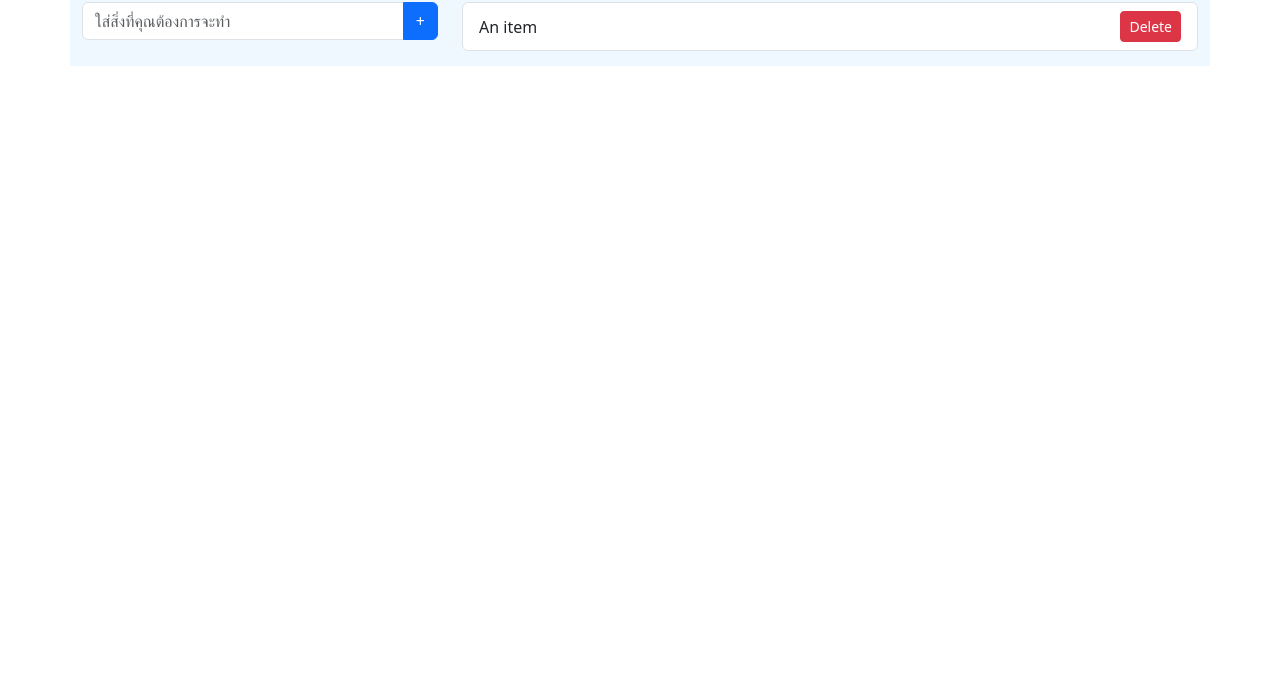
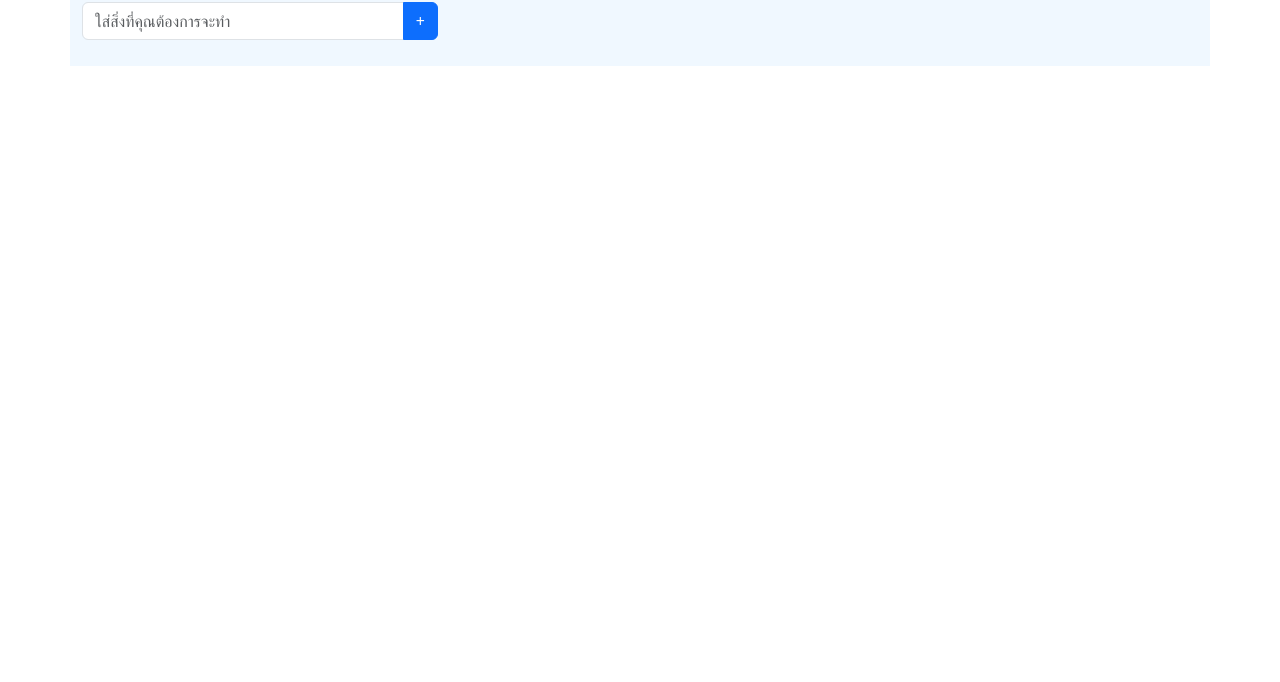
Before and after one commit to thanachok11/JS-todo-application, a plain HTML site: page todoapp.html in a window 1280 px wide. Shown: the part 118-800 px from the top of the page. Drawn offline with nearby package versions, Linux system fonts and the light colour scheme.

Commit message:
Update todoapp.html

```diff
--- a/todoapp.html
+++ b/todoapp.html
@@ -63,10 +63,6 @@
         </div>
         <div class="col col-md-8 col-sm-12">
           <ul class="list-group" id="listtodo">
-            <li class="list-group-item d-flex justify-content-between align-items-center">
-              An item
-              <button class="btn btn-danger btn-sm" onclick="this.parentElement.remove()">Delete</button>
-            </li>
           </ul>
         </div>
       </div>
```
